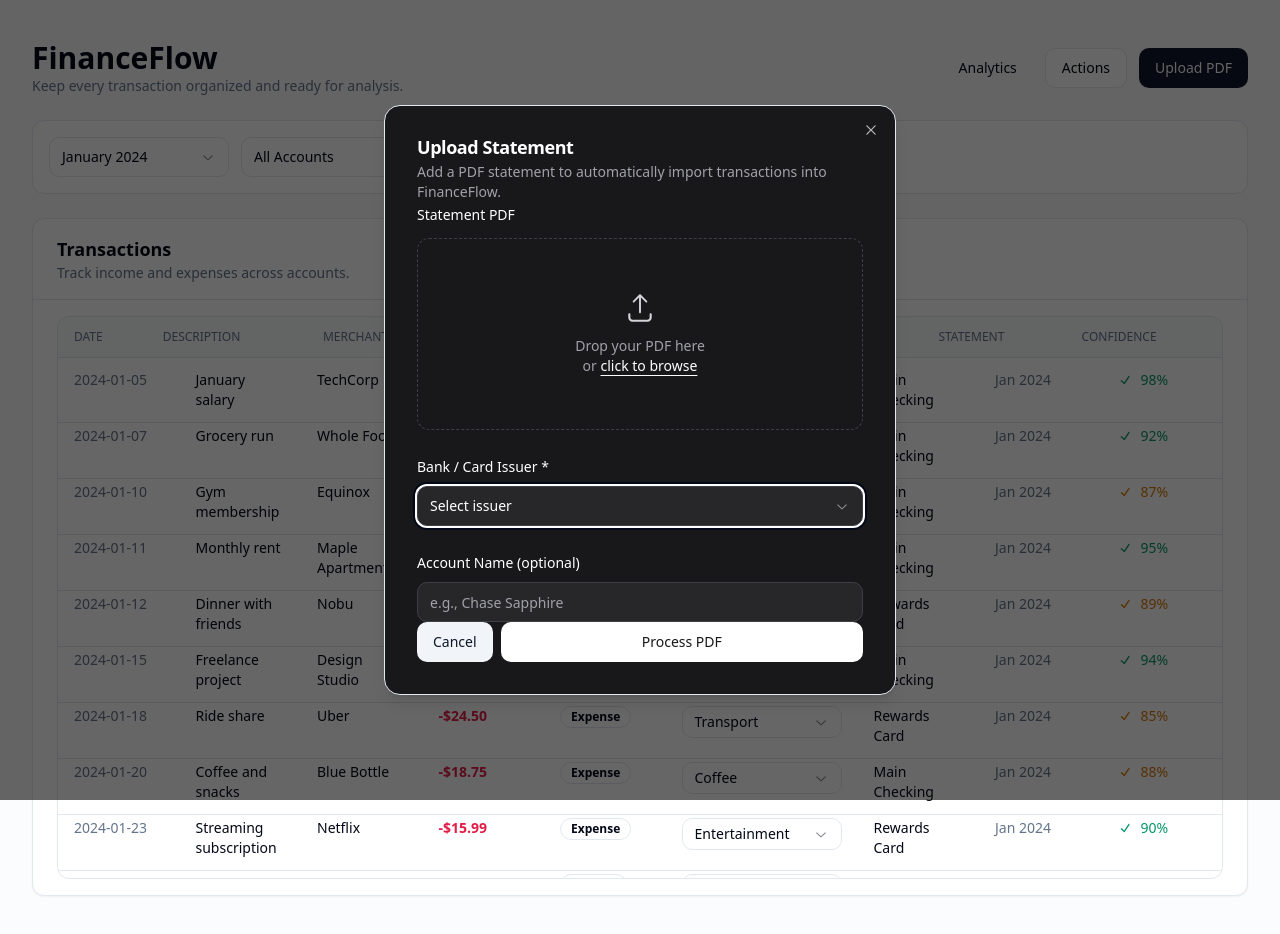
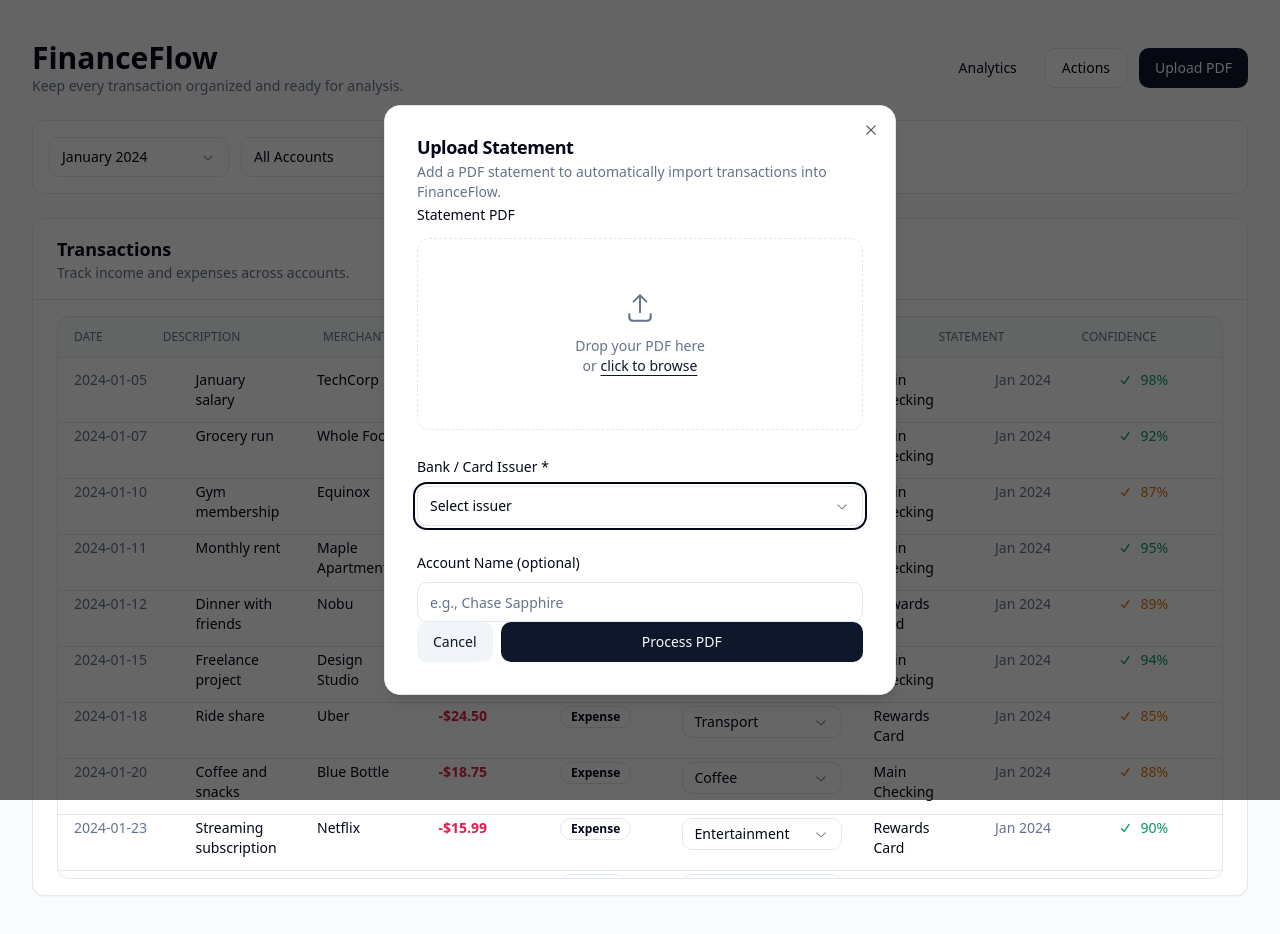
Before and after one commit to Aminston/finance-app, a Next.js app: page /transactions in a window 1280 px wide. Both pictures are taken after a click on the button "Upload PDF". Built offline with nearby package versions, Linux system fonts and the light colour scheme.

Commit message:
Remove dark theme styling from upload dialog

```diff
--- a/components/transactions/UploadDialog.tsx
+++ b/components/transactions/UploadDialog.tsx
@@ -26,25 +26,25 @@ export function UploadDialog() {
       <DialogTrigger asChild>
         <Button>Upload PDF</Button>
       </DialogTrigger>
-      <DialogContent className="bg-zinc-900 text-white rounded-2xl p-8">
+      <DialogContent className="rounded-2xl p-8">
         <DialogHeader>
           <DialogTitle>Upload Statement</DialogTitle>
-          <DialogDescription className="text-zinc-400">
+          <DialogDescription>
             Add a PDF statement to automatically import transactions into FinanceFlow.
           </DialogDescription>
         </DialogHeader>
         <div className="space-y-6">
           <div className="space-y-3">
             <label className="text-sm font-medium">Statement PDF</label>
-            <div className="border border-dashed border-zinc-700 rounded-xl h-48 flex flex-col items-center justify-center text-zinc-400 gap-3">
-              <UploadIcon className="h-8 w-8 text-zinc-300" />
+            <div className="border border-dashed rounded-xl h-48 flex flex-col items-center justify-center text-muted-foreground gap-3">
+              <UploadIcon className="h-8 w-8" />
               <div className="text-center text-sm">
                 <p>Drop your PDF here</p>
                 <p>
                   or{" "}
                   <label
                     htmlFor="statement-pdf"
-                    className="text-white underline underline-offset-4 cursor-pointer"
+                    className="text-primary underline underline-offset-4 cursor-pointer"
                   >
                     click to browse
                   </label>
@@ -61,7 +61,7 @@ export function UploadDialog() {
           <div className="space-y-2">
             <label className="text-sm font-medium">Bank / Card Issuer *</label>
             <Select>
-              <SelectTrigger className="bg-zinc-800 border-zinc-700 text-white">
+              <SelectTrigger>
                 <SelectValue placeholder="Select issuer" />
               </SelectTrigger>
               <SelectContent>
@@ -74,20 +74,14 @@ export function UploadDialog() {
           </div>
           <div className="space-y-2">
             <label className="text-sm font-medium">Account Name (optional)</label>
-            <Input
-              placeholder="e.g., Chase Sapphire"
-              className="bg-zinc-800 border-zinc-700 text-white placeholder:text-zinc-400"
-            />
+            <Input placeholder="e.g., Chase Sapphire" />
           </div>
         </div>
         <DialogFooter>
           <Button variant="secondary" type="button">
             Cancel
           </Button>
-          <Button
-            type="button"
-            className="w-full bg-white text-zinc-900 hover:bg-white/90"
-          >
+          <Button type="button" className="w-full">
             Process PDF
           </Button>
         </DialogFooter>
```
